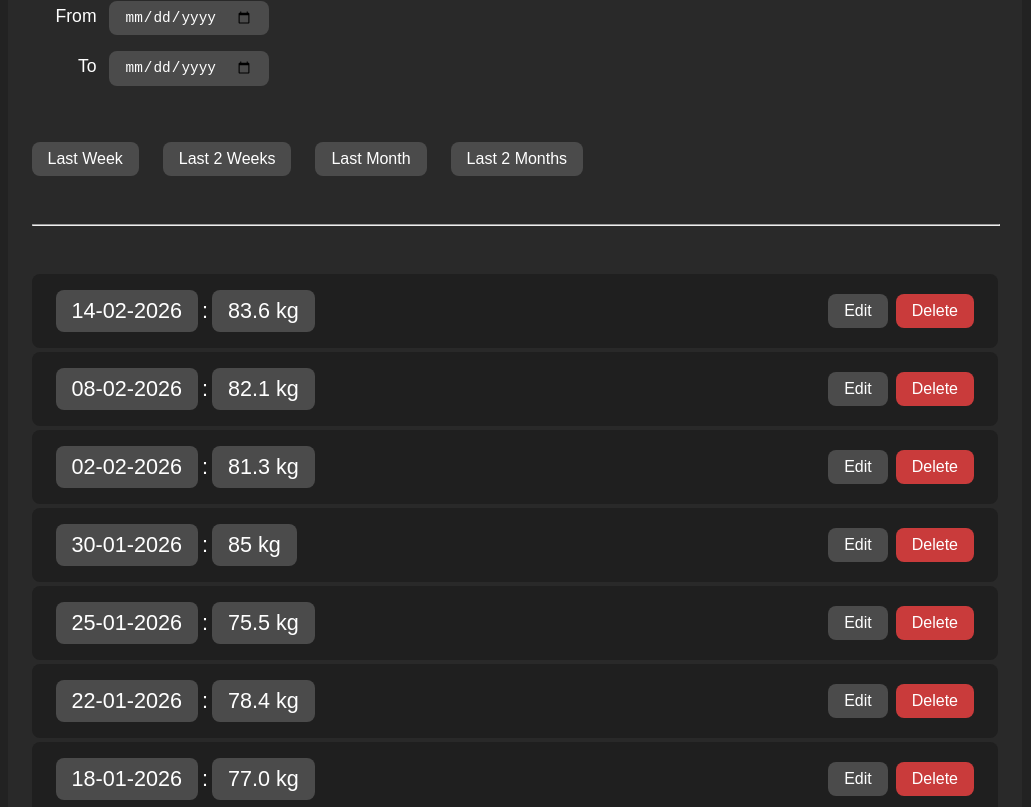
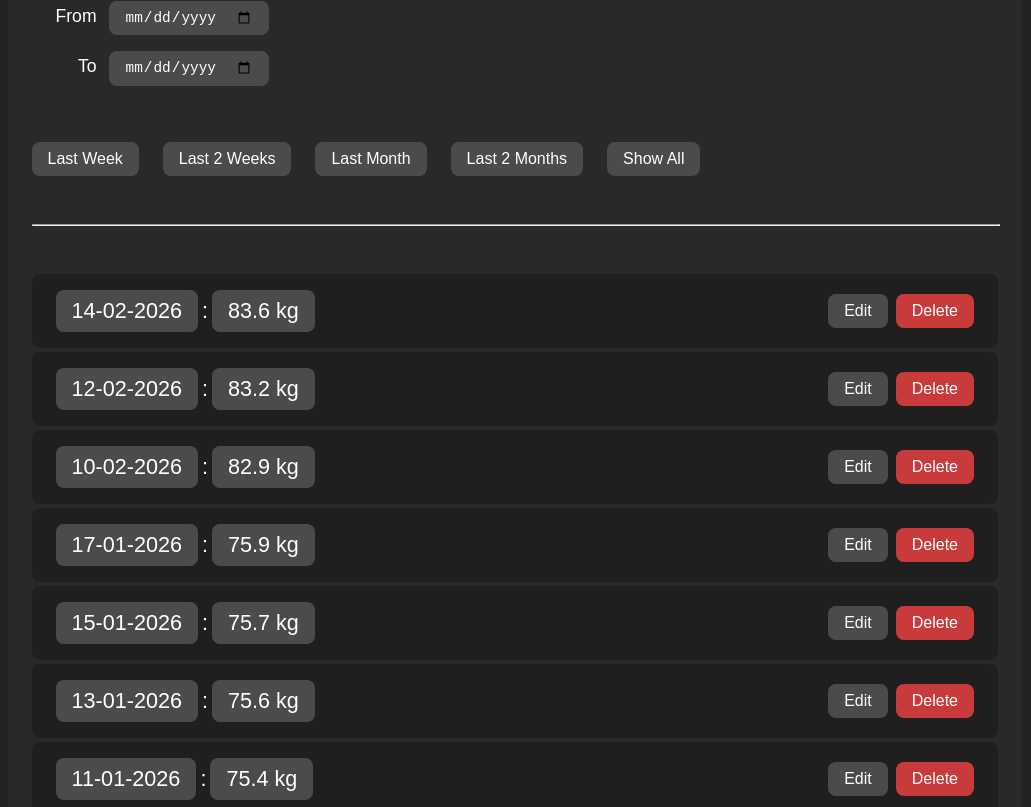
Before and after one commit to Luan2118/gym-tracker-project, a React (Vite) app: page /body-weight in a window 1280 px wide. Shown: the part 353-1160 px from the top of the page, without its empty margins (242-1273 px from the left). Built offline with nearby package versions, Linux system fonts and the light colour scheme.

Commit message:
feat: add body weights filtering by time range

```diff
--- a/src/pages/BodyWeight/BodyWeight.jsx
+++ b/src/pages/BodyWeight/BodyWeight.jsx
@@ -1,51 +1,68 @@
 import styles from './BodyWeight.module.css'
 import BodyWeightList from './components/BodyWeightList'
 import formatDate from '../../utils/formatDate';
+import setPastDate from '../../utils/setPastDate';
 import { useEffect, useState } from 'react';
 
 export default function BodyWeight() {
 
-
   const  today = new Date() ;
-  const formattedToday =   formatDate(today)
+  const formattedToday =   formatDate(today);
+  const lastWeekDate = formatDate(setPastDate(7));
+  const lastTwoWeeksDate = formatDate(setPastDate(14));
+  const lastMonthDate = formatDate(setPastDate(30));
+  const lastTwoMonthsDate = formatDate(setPastDate(60));
 
   const initialBodyWeightData = [
-  {
-    bw: '75.5', id: crypto.randomUUID(), date: '2026-01-25',
-  },
-  {
-    bw: '80', id: crypto.randomUUID(), date: '2026-01-15',
-  },
-  {
-    bw: '85', id: crypto.randomUUID(), date: '2026-01-30',
-  },
-  {
-    bw: '74.8', id: crypto.randomUUID(), date: '2026-01-05',
-  },
-  {
-    bw: '76.2', id: crypto.randomUUID(), date: '2026-01-10',
-  },
-  {
-    bw: '77.0', id: crypto.randomUUID(), date: '2026-01-18',
-  },
-  {
-    bw: '78.4', id: crypto.randomUUID(), date: '2026-01-22',
-  },
-  {
-    bw: '81.3', id: crypto.randomUUID(), date: '2026-02-02',
-  },
-  {
-    bw: '82.1', id: crypto.randomUUID(), date: '2026-02-08',
-  },
-  {
-    bw: '83.6', id: crypto.randomUUID(), date: '2026-02-14',
-  },
-];
+    // february
+    { bw: '83.6', id: crypto.randomUUID(), date: '2026-02-14' },
+    { bw: '83.2', id: crypto.randomUUID(), date: '2026-02-12' },
+    { bw: '82.9', id: crypto.randomUUID(), date: '2026-02-10' },
+
+    // --- last week
+    { bw: '75.9', id: crypto.randomUUID(), date: '2026-01-17' },
+    { bw: '75.7', id: crypto.randomUUID(), date: '2026-01-15' },
+    { bw: '75.6', id: crypto.randomUUID(), date: '2026-01-13' },
+    { bw: '75.4', id: crypto.randomUUID(), date: '2026-01-11' },
+    { bw: '75.3', id: crypto.randomUUID(), date: '2026-01-10' },
+
+    // --- last 2 weeks
+    { bw: '75.2', id: crypto.randomUUID(), date: '2026-01-08' },
+    { bw: '75.0', id: crypto.randomUUID(), date: '2026-01-06' },
+    { bw: '74.9', id: crypto.randomUUID(), date: '2026-01-04' },
+    { bw: '74.8', id: crypto.randomUUID(), date: '2026-01-03' },
+
+    // --- last month
+    { bw: '74.6', id: crypto.randomUUID(), date: '2025-12-30' },
+    { bw: '74.4', id: crypto.randomUUID(), date: '2025-12-24' },
+    { bw: '74.2', id: crypto.randomUUID(), date: '2025-12-18' },
+
+    // --- last 2 months
+    { bw: '73.9', id: crypto.randomUUID(), date: '2025-12-10' },
+    { bw: '73.6', id: crypto.randomUUID(), date: '2025-11-28' },
+    { bw: '73.3', id: crypto.randomUUID(), date: '2025-11-18' },
+  ];
+
 
   const [bodyWeights, setBodyWeights] = useState(initialBodyWeightData);
   const [bodyWeightInputText, setBodyWeightInputText] = useState('');
   const [feedback, setFeedback] = useState(null)
+  const [filter, setFilter] = useState(null);
 
+  const sortedByDateBodyWeights = [...bodyWeights].sort((a, b) =>  {
+    return new Date(b.date) - new Date(a.date)
+  })
+
+  const lastWeek = sortedByDateBodyWeights.filter((bw) => formattedToday > bw.date && lastWeekDate <= bw.date)
+  const lastTwoWeeks = sortedByDateBodyWeights.filter((bw) => formattedToday > bw.date && lastTwoWeeksDate <= bw.date)
+  const lastMonth = sortedByDateBodyWeights.filter((bw) => formattedToday > bw.date && lastMonthDate <= bw.date)
+  const lastTwoMonths = sortedByDateBodyWeights.filter((bw) => formattedToday > bw.date && lastTwoMonthsDate <= bw.date)
+
+  const visibleBodyWeights =
+  filter === 'lastWeek' ? lastWeek :
+  filter === 'lastTwoWeeks' ? lastTwoWeeks :
+  filter === 'lastMonth' ? lastMonth :
+  filter === 'lastTwoMonths' ? lastTwoMonths : sortedByDateBodyWeights
 
   useEffect(() => {
     if (feedback !== 'added') return;
@@ -67,6 +84,7 @@ export default function BodyWeight() {
 
     setFeedback('added')
   }
+
 
   return (
     <>
@@ -108,16 +126,17 @@ export default function BodyWeight() {
           </fieldset>
 
           <div className={styles["filter-buttons-wrapper"]}>
-            <button type='button' className={styles["last-week-button"]}>Last Week</button>
-            <button type='button' className={styles["last-2-weeks-button"]}>Last 2 Weeks</button>
-            <button type='button' className={styles["last-month-button"]}>Last Month</button>
-            <button type='button' className={styles["last-2-months-button"]}>Last 2 Months</button>
+            <button type='button' className={styles["last-week-button"]} onClick={() => setFilter('lastWeek')}>Last Week</button>
+            <button type='button' className={styles["last-2-weeks-button"]} onClick={() => setFilter('lastTwoWeeks')}>Last 2 Weeks</button>
+            <button type='button' className={styles["last-month-button"]} onClick={() => setFilter('lastMonth')}>Last Month</button>
+            <button type='button' className={styles["last-2-months-button"]} onClick={() => setFilter('lastTwoMonths')}>Last 2 Months</button>
+            <button type='button' className={styles["show-all-button"]} onClick={() => setFilter('all')}>Show All</button>
           </div>
         </section>
 
         <hr />
         <ul >
-          <BodyWeightList bodyWeights={bodyWeights} />
+          <BodyWeightList bodyWeights={visibleBodyWeights} />
         </ul>
       </div>
     </>
--- a/src/pages/BodyWeight/BodyWeight.module.css
+++ b/src/pages/BodyWeight/BodyWeight.module.css
@@ -117,7 +117,8 @@ h2 {
 .last-week-button,
 .last-2-weeks-button,
 .last-month-button,
-.last-2-months-button {
+.last-2-months-button,
+.show-all-button {
   background-color: rgb(75, 75, 75);
   color: white;
   font-size: 2rem;
@@ -131,13 +132,15 @@ h2 {
 .last-week-button:hover,
 .last-2-weeks-button:hover,
 .last-month-button:hover,
-.last-2-months-button:hover {
+.last-2-months-button:hover,
+.show-all-button:hover {
   opacity: 0.8
 }
 
 .last-week-button:active,
 .last-2-weeks-button:active,
 .last-month-button:active,
-.last-2-months-button:active {
+.last-2-months-button:active,
+.show-all-button:active {
   opacity: 0.8
 }
--- a/src/pages/BodyWeight/components/BodyWeightItem.jsx
+++ b/src/pages/BodyWeight/components/BodyWeightItem.jsx
@@ -1,5 +1,5 @@
 import styles from './BodyWeightItem.module.css'
-import parseISODate from '../../../utils/parseISODate'
+import formatISODate from '../../../utils/formatISODate'
 
 export default function BodyWeightItem({bodyWeights}) {
   return (
@@ -10,7 +10,7 @@ export default function BodyWeightItem({bodyWeights}) {
 
             <div className={styles['body-weight-data-wrapper']}>
               <div className={styles['body-weight-date']}>
-                {parseISODate(bodyweight.date)}
+                {formatISODate(bodyweight.date)}
               </div>
               <span className={styles['seperator']}>
                 :
--- a/src/pages/BodyWeight/components/BodyWeightList.jsx
+++ b/src/pages/BodyWeight/components/BodyWeightList.jsx
@@ -3,11 +3,9 @@ import BodyWeightItem from "./BodyWeightItem"
 
 export default function BodyWeightList({bodyWeights}) {
 
-  const newArray = [...bodyWeights].sort((a, b) =>  {
-    return new Date(b.date) - new Date(a.date)
-  })
+
 
   return (
-    <BodyWeightItem bodyWeights={newArray}/>
+    <BodyWeightItem bodyWeights={bodyWeights}/>
   )
 }
--- a/src/pages/TrainingSplit/TrainingSplit.jsx
+++ b/src/pages/TrainingSplit/TrainingSplit.jsx
@@ -285,6 +285,7 @@ export default function TrainingSplit() {
     setTrainingSplits((prev) => prev.filter((trainingsplit) => trainingsplit.id !== id))
   }
 
+
   return (
     <>
       <header>
--- a/src/pages/TrainingSplit/components/TrainingSplitItem.jsx
+++ b/src/pages/TrainingSplit/components/TrainingSplitItem.jsx
@@ -1,7 +1,6 @@
 import styles from './TrainingSplitItem.module.css'
 
 export default function TrainingSplitItem({trainingSplits, editTrainingSplit, deleteTrainingSplit}) {
-  console.log(trainingSplits)
   return (
     <>
       {trainingSplits.map((trainingSplit) => {
--- a/src/utils/formatDate.js
+++ b/src/utils/formatDate.js
@@ -1,3 +1,3 @@
 export default function formatDate(date) {
-  return `${date.getFullYear()}-${String(date.getMonth() + 1).padStart(2, '0')}-${date.getDate()}`
+  return `${date.getFullYear()}-${String(date.getMonth() + 1).padStart(2, '0')}-${String(date.getDate()).padStart(2, '0')}`
 }
--- a/src/utils/parseISODate.js
+++ b/src/utils/formatISODate.js
@@ -1,3 +1,3 @@
-export default function parseISODate(date) {
+export default function formatISODate(date) {
   return `${date.substring(8, 10)}-${date.substring(5, 7)}-${date.substring(0, 4)}`
 }
--- /dev/null
+++ b/src/utils/setPastDate.js
@@ -0,0 +1,6 @@
+export default function setPastDate(number) {
+  const today = new Date();
+
+
+  return new Date((new Date().setDate(today.getDate() - number)));
+}
```
